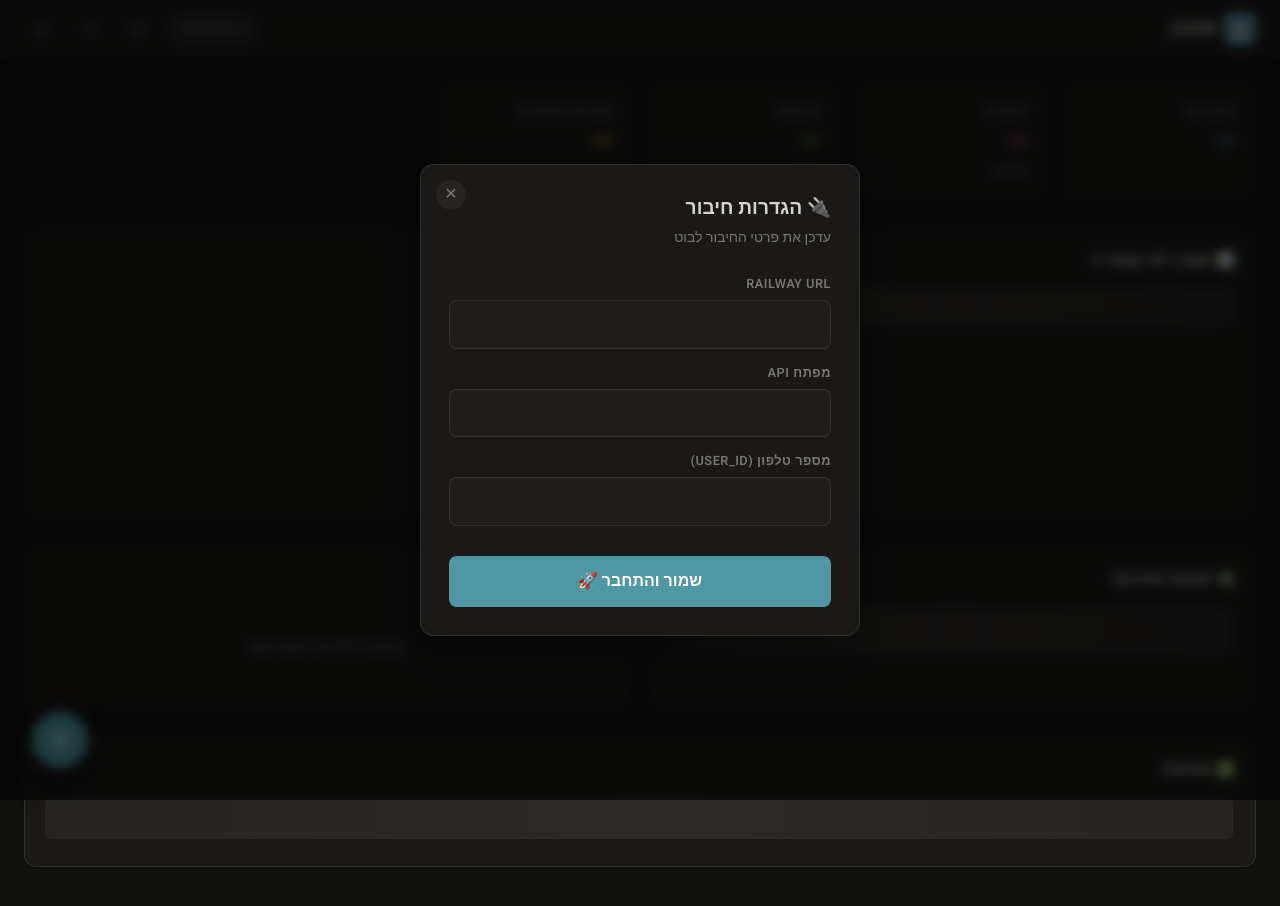
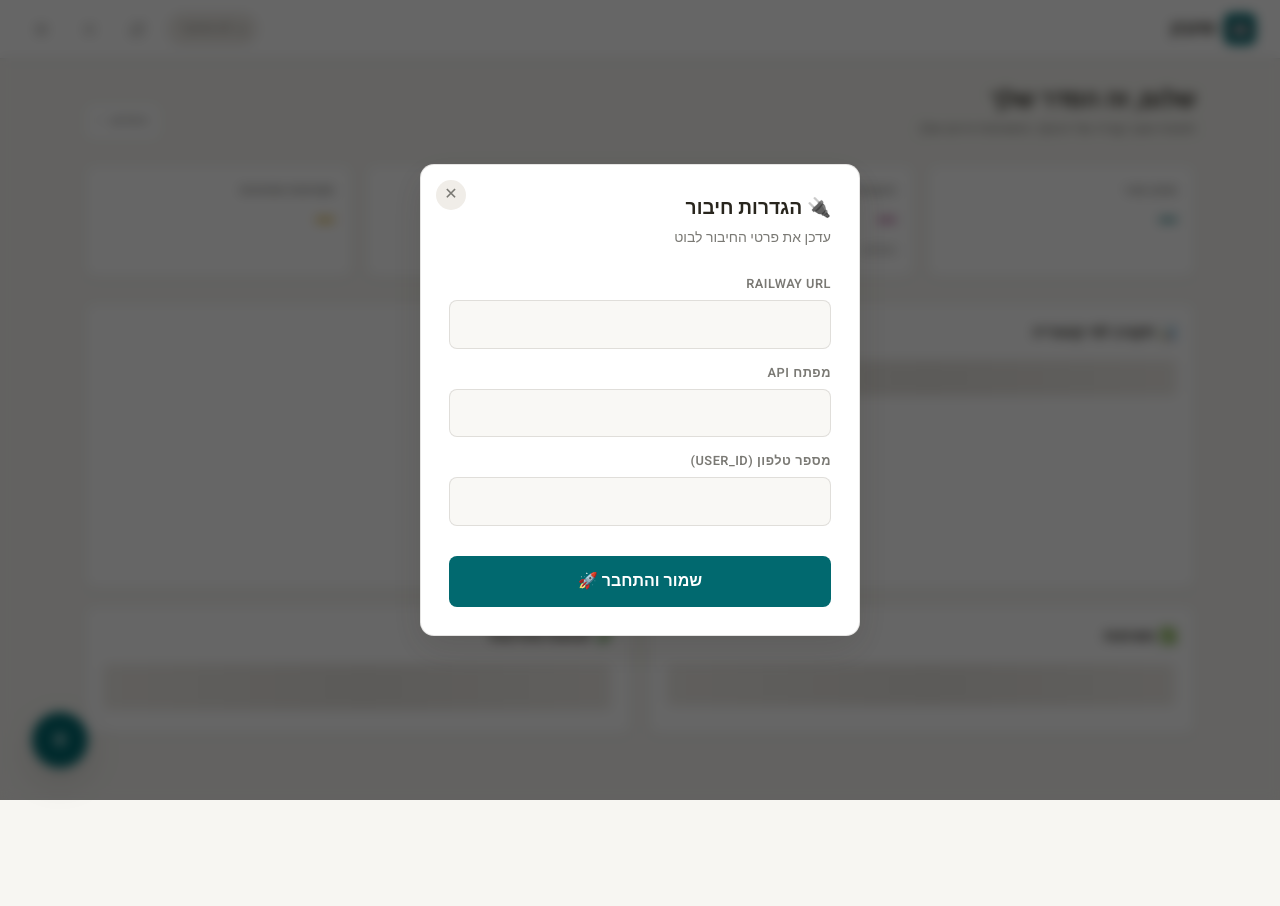
Before and after one commit to evi12349-a11y/sahbak, a plain HTML site: page dashboard.html in a window 1280 px wide. Drawn offline with nearby package versions, Linux system fonts and the light colour scheme.

Commit message:
web_update

```diff
--- a/dashboard.html
+++ b/dashboard.html
@@ -1,5 +1,5 @@
 <!DOCTYPE html>
-<html lang="he" dir="rtl" data-theme="dark">
+<html lang="he" dir="rtl" data-theme="light">
 <head>
 <meta charset="UTF-8">
 <meta name="viewport" content="width=device-width, initial-scale=1.0">
@@ -74,18 +74,23 @@ input,select{font:inherit;color:var(--text)}
 .btn-cta:hover{background:var(--primary-h)}
 .btn-cta:active{transform:scale(.98)}
 
-.main{padding:1.5rem;max-width:1280px;margin:0 auto;width:100%}
+.main{padding:1.75rem 1.5rem 5rem;max-width:1160px;margin:0 auto;width:100%}
 @media(max-width:600px){.main{padding:1rem .875rem}}
-.kpis{display:grid;grid-template-columns:repeat(auto-fill,minmax(190px,1fr));gap:.875rem;margin-bottom:1.75rem}
-.kpi{background:var(--surface);border:1px solid var(--border);border-radius:12px;padding:1.1rem 1.25rem;box-shadow:var(--sh-sm);transition:box-shadow .15s}
+.page-intro{display:flex;align-items:flex-end;justify-content:space-between;gap:1rem;margin:0 0 1.5rem}
+.page-intro h1{font-size:1.45rem;line-height:1.2;margin-bottom:.2rem}
+.page-intro p{color:var(--muted);font-size:.86rem}
+.page-intro .period{font-size:.8rem;color:var(--muted);background:var(--surface);border:1px solid var(--border);padding:.45rem .7rem;border-radius:8px;white-space:nowrap}
+.kpis{display:grid;grid-template-columns:repeat(4,1fr);gap:.75rem;margin-bottom:1.5rem}
+.kpi{background:var(--surface);border:1px solid var(--border);border-radius:10px;padding:1rem 1.1rem;box-shadow:var(--sh-sm);transition:box-shadow .15s}
 .kpi-lbl{font-size:.75rem;font-weight:600;color:var(--muted);text-transform:uppercase;letter-spacing:.05em;margin-bottom:.375rem}
 .kpi-val{font-size:1.65rem;font-weight:800;font-variant-numeric:tabular-nums;line-height:1.15}
 .kpi-sub{font-size:.75rem;color:var(--muted);margin-top:.3rem}
 .c-pos{color:var(--success)}.c-neg{color:var(--error)}.c-pri{color:var(--primary)}.c-gold{color:var(--gold)}
-.grid2{display:grid;grid-template-columns:1fr 1fr;gap:1.125rem;margin-bottom:1.75rem}
+.grid2{display:grid;grid-template-columns:1fr 1fr;gap:1rem;margin-bottom:1rem}
 @media(max-width:860px){.grid2{grid-template-columns:1fr}}
+@media(max-width:680px){.kpis{grid-template-columns:repeat(2,1fr)}.page-intro{display:block}.page-intro .period{display:inline-block;margin-top:.75rem}}
 
-.card{background:var(--surface);border:1px solid var(--border);border-radius:12px;padding:1.25rem;box-shadow:var(--sh-sm)}
+.card{background:var(--surface);border:1px solid var(--border);border-radius:10px;padding:1.15rem;box-shadow:var(--sh-sm)}
 .card-hdr{display:flex;align-items:center;justify-content:space-between;margin-bottom:1rem}
 .card-title{font-size:.9rem;font-weight:700}
 .card-meta{font-size:.75rem;color:var(--muted)}
@@ -170,7 +175,6 @@ input,select{font:inherit;color:var(--text)}
     <div class="tabs">
       <button class="tab-btn active" onclick="switchTab('exp')" id="tab-btn-exp">💸 תנועה</button>
       <button class="tab-btn" onclick="switchTab('bud')" id="tab-btn-bud">📊 תקציב</button>
-      <button class="tab-btn" onclick="switchTab('rec')" id="tab-btn-rec">🗓️ קבוע</button>
       <button class="tab-btn" onclick="switchTab('tsk')" id="tab-btn-tsk">✅ משימה</button>
     </div>
 
@@ -205,14 +209,6 @@ input,select{font:inherit;color:var(--text)}
       <button class="btn-cta" onclick="saveBudgetLimit()">שמור יעד תקציב</button>
     </div>
 
-    <div class="tab-content" id="tab-rec">
-      <div class="f-group"><label>קטגוריה</label><select id="rCat"><option value="בילויים">🎉 בילויים</option><option value="דיור">🏠 דיור</option><option value="רכב">🚗 רכב</option><option value="בריאות">💊 בריאות</option><option value="חינוך">📚 חינוך</option><option value="הכנסה">💰 הכנסה קבועה</option></select></div>
-      <div class="f-group"><label>סכום (₪)</label><input type="number" id="rAmt" placeholder="0"></div>
-      <div class="f-group"><label>יום חיוב בחודש (1-31)</label><input type="number" id="rDay" placeholder="למשל: 10" min="1" max="31"></div>
-      <div class="f-group"><label>תיאור העסק</label><input type="text" id="rDesc" placeholder="למשל: נטפליקס"></div>
-      <button class="btn-cta" onclick="addRecurring()">שמור הוראת קבע</button>
-    </div>
-
     <div class="tab-content" id="tab-tsk">
       <div class="f-group"><label>תיאור המשימה</label><input type="text" id="newTDesc"></div>
       <div class="f-group"><label>דחיפות</label><select id="newTQ"><option value="חשוב דחוף">🔴 חשוב דחוף</option><option value="חשוב לא דחוף" selected>🟡 חשוב לא דחוף</option><option value="דחוף לא חשוב">🟠 דחוף לא חשוב</option><option value="לא דחוף לא חשוב">🟢 לא חשוב</option></select></div>
@@ -223,6 +219,10 @@ input,select{font:inherit;color:var(--text)}
 
 <main class="main" id="main" style="display:none">
   <div class="err-banner" id="errBanner"><span>⚠️</span><div><strong>שגיאת חיבור</strong><br><span id="errMsg"></span></div></div>
+  <div class="page-intro">
+    <div><h1>שלום, זה הסדר שלך</h1><p>תמונת מצב קצרה של הכסף, המשימות והיום שלך.</p></div>
+    <div class="period">החודש: <span id="pageMonth">—</span></div>
+  </div>
   <div class="kpis">
     <div class="kpi"><div class="kpi-lbl">מאזן פנוי</div><div class="kpi-val c-pri" id="kBalance">—</div><div class="kpi-sub" id="kMonth"></div></div>
     <div class="kpi"><div class="kpi-lbl">הוצאות</div><div class="kpi-val c-neg" id="kExp">—</div><div class="kpi-sub">החודש</div></div>
@@ -243,19 +243,12 @@ input,select{font:inherit;color:var(--text)}
 
   <div class="grid2">
     <div class="card">
+      <div class="card-hdr"><div class="card-title">✅ משימות</div><div class="card-meta" id="tCount"></div></div>
+      <div class="list-cont" id="tList"><div class="sk" style="height:42px;margin-bottom:.4rem"></div></div>
+    </div>
+    <div class="card">
       <div class="card-hdr"><div class="card-title">💸 תנועות אחרונות</div><div class="card-meta" id="txCount"></div></div>
       <div class="list-cont" id="txList"><div class="sk" style="height:46px;margin-bottom:.35rem"></div></div>
-    </div>
-    <div class="card">
-      <div class="card-hdr"><div class="card-title">🗓️ מינויים והוראות קבע</div></div>
-      <div class="list-cont" id="recList"><div class="empty"><p>בקרוב: מינויים יוצגו כאן!</p></div></div>
-    </div>
-  </div>
-
-  <div class="grid2" style="grid-template-columns: 1fr;">
-    <div class="card">
-      <div class="card-hdr"><div class="card-title">✅ משימות</div><div class="card-meta" id="tCount"></div></div>
-      <div class="list-cont" id="tList"><div class="sk" style="height:42px;margin-bottom:.4rem"></div></div>
     </div>
   </div>
 </main>
@@ -331,6 +324,7 @@ function renderKPIs(d){
   document.getElementById('kBalance').className='kpi-val '+(bal>=0?'c-pos':'c-neg');
   document.getElementById('kExp').textContent=fmt(exp); document.getElementById('kInc').textContent=fmt(inc);
   document.getElementById('kMonth').textContent=d.month||''; document.getElementById('bMonth').textContent=d.month||'';
+  document.getElementById('pageMonth').textContent=d.month||'—';
   document.getElementById('kTasks').textContent=(d.tasks||[]).length; document.getElementById('kTaskSub').textContent=`הושלמו ${d.tasks_completed||0}/${d.tasks_total||0}`;
   document.getElementById('tCount').textContent=(d.tasks||[]).length+' משימות'; document.getElementById('txCount').textContent=(d.transactions||[]).length+' תנועות';
 }
@@ -425,8 +419,6 @@ async function addExp(){
   try{await api('/api/expense','POST',{user_id:C.userId,category:cat,amount:amt,description:desc});document.getElementById('eAmt').value='';document.getElementById('eDesc').value=''; closeAddModal(); toast('✅ נרשם'); await load();}catch(e){toast('❌ '+e.message);}
 }
 
-async function addRecurring(){toast('🔄 שומר הוראת קבע (השרת יעודכן בקרוב)...');closeAddModal();}
-
 // הפונקציה החדשה שמקפיצה את המודל המעוצב במקום ה-prompt המיושן
 function editBudget(cat){
   switchTab('bud');
```
